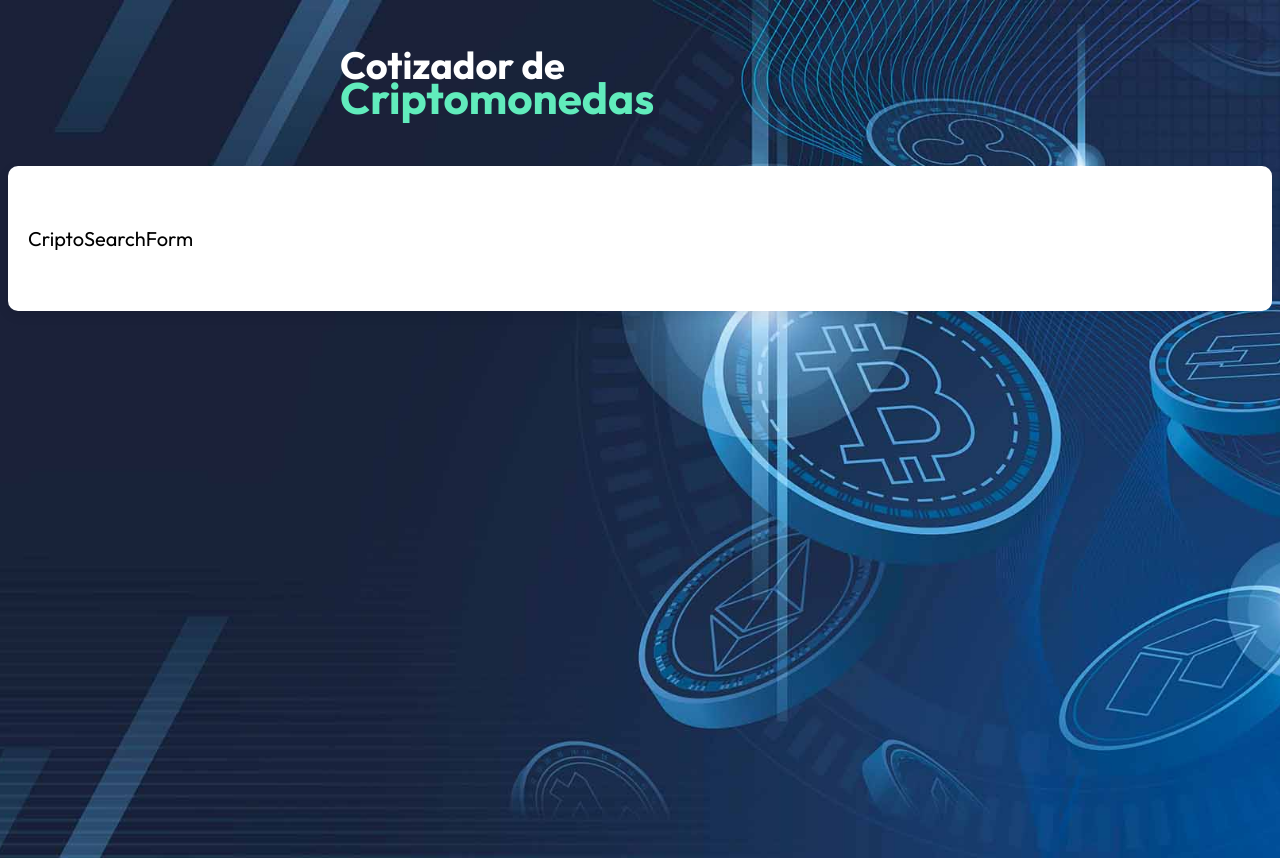
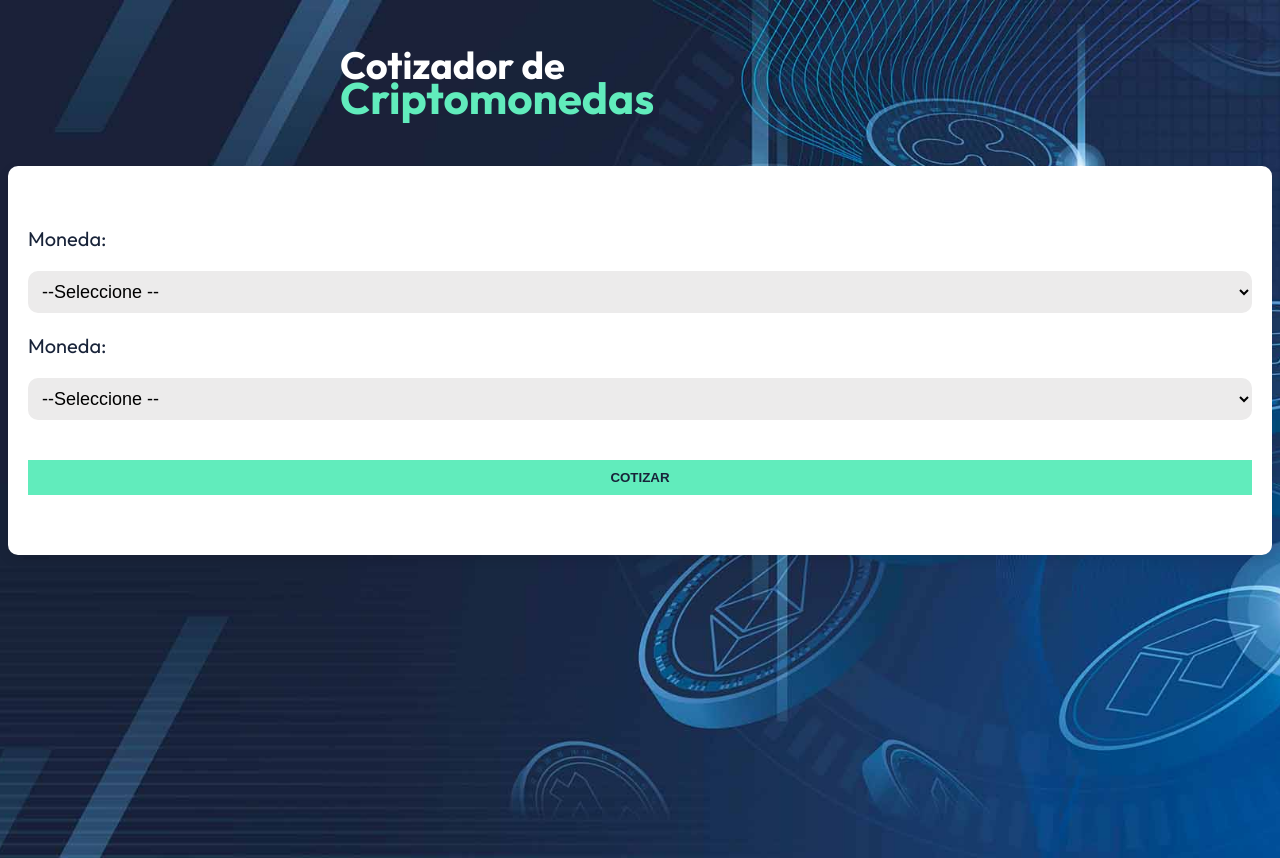
Before and after one commit to Dieguidev/App-Cripto-Zod-Zustand, a React (Vite) app: page / in a window 1280 px wide. Built offline with nearby package versions, Linux system fonts and the light colour scheme.

Commit message:
chore: Update CriptoSearchForm component

```diff
--- a/src/components/CriptoSearchForm.tsx
+++ b/src/components/CriptoSearchForm.tsx
@@ -2,6 +2,22 @@
 
 export const CriptoSearchForm = () => {
   return (
-    <div>CriptoSearchForm</div>
+    <form className="form">
+      <div className="field">
+        <label htmlFor="currency">Moneda:</label>
+        <select name="currency" id="criptoCurrency">
+          <option value="">--Seleccione --</option>
+        </select>
+      </div>
+
+      <div className="field">
+        <label htmlFor="criptoCurrency">Moneda:</label>
+        <select name="criptoCurrency" id="criptoCurrency">
+          <option value="">--Seleccione --</option>
+        </select>
+      </div>
+
+      <input type="submit" value='Cotizar'/>
+    </form>
   )
 }
```
